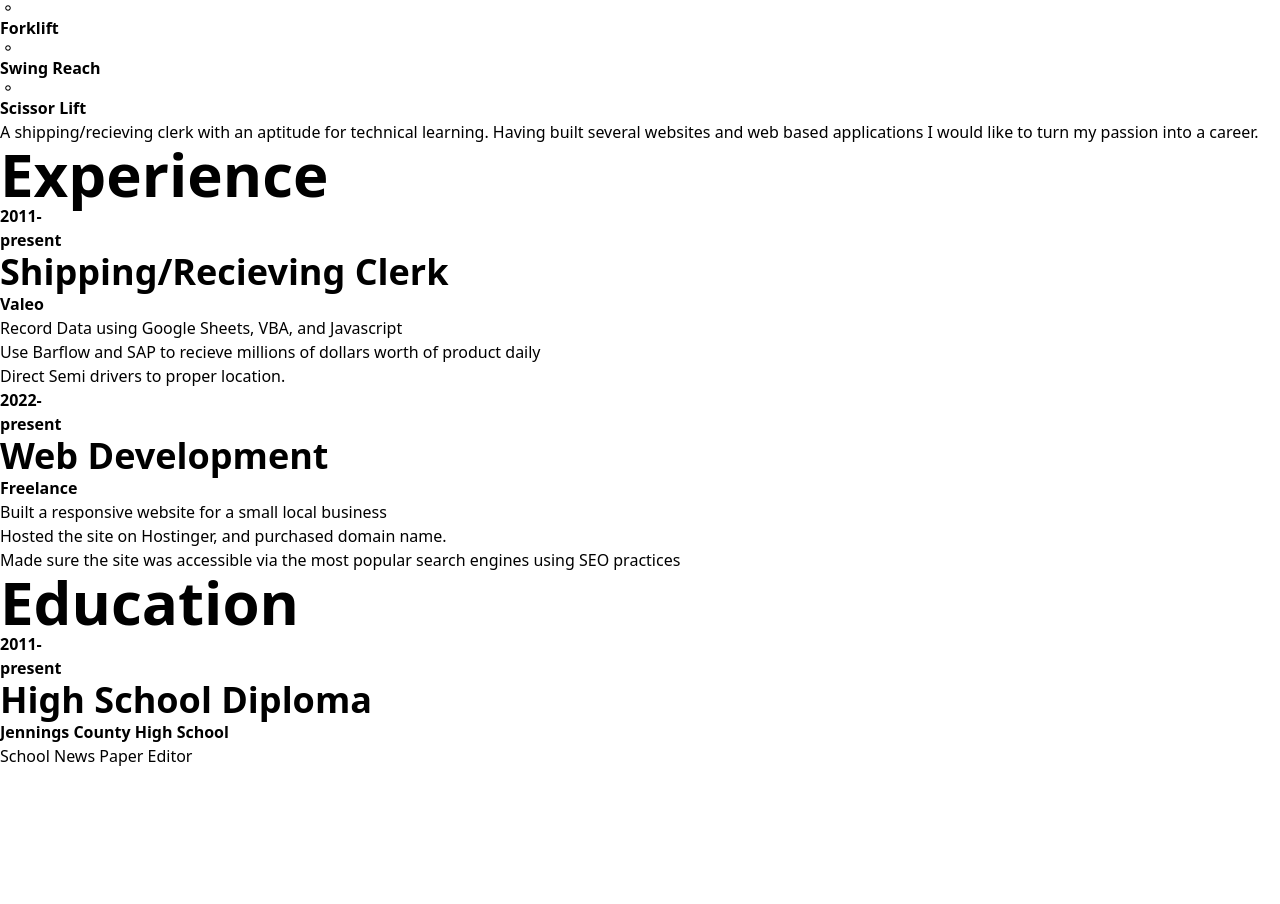
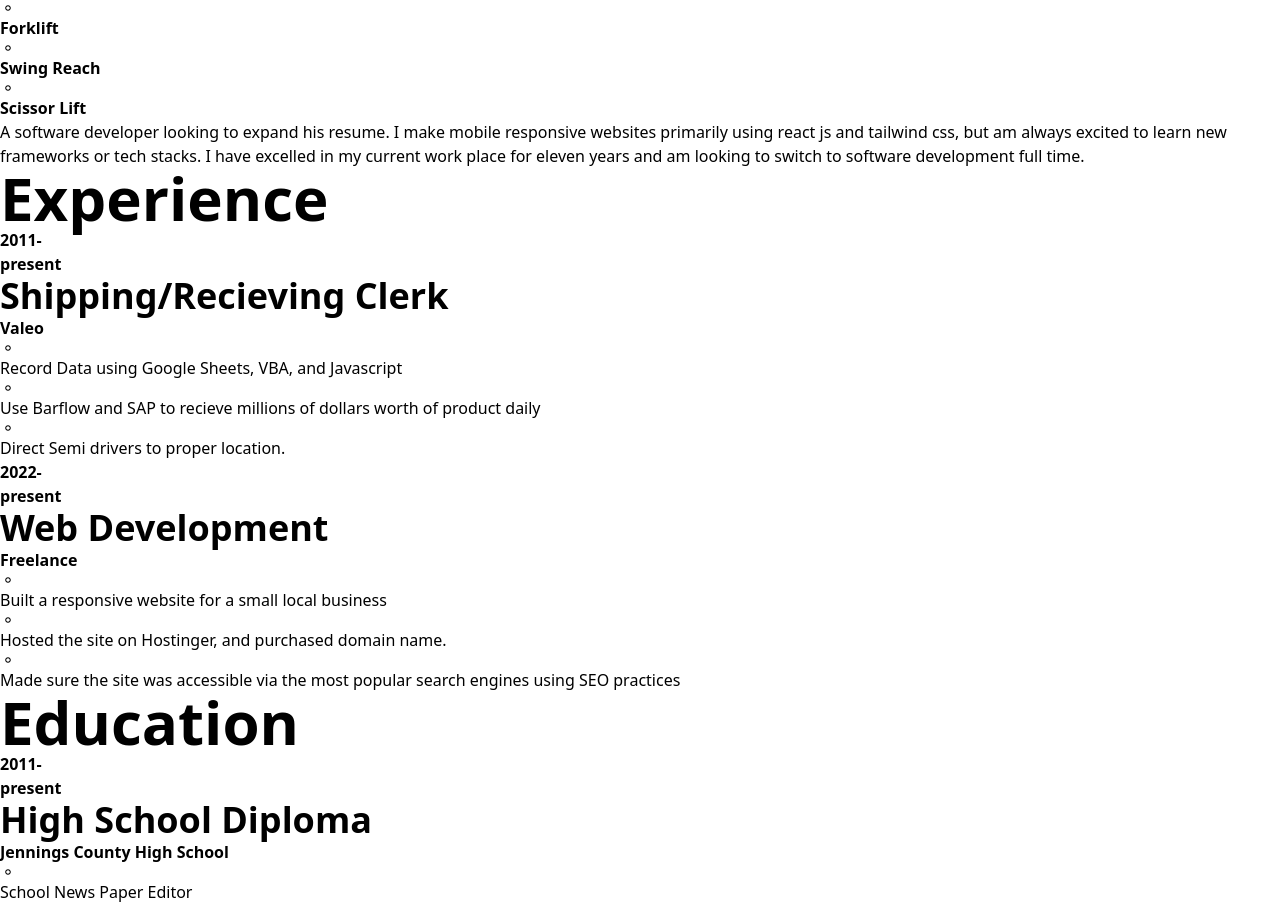
Before and after one commit to Nicholas-Abell/portfolio, a Next.js app: page /resume in a window 1280 px wide. Shown: the part 1162-2066 px from the top of the page. Before the commit the page ends 1930 px from the top, so only its background shows below. Built offline with nearby package versions, Linux system fonts and the light colour scheme.

Commit message:
dark mode styles, print scale, mobile responsive styles

```diff
--- a/app/resume/page.jsx
+++ b/app/resume/page.jsx
@@ -4,8 +4,8 @@ import { RxDot } from 'react-icons/rx';
 
 export default function Resume() {
     return (
-        <div className="bg-gray-100 text-gray-900 pt-20 flex print-ready">
-            <div className='w-[30vh] bg-blue-500 dark:bg-red-700 text-white py-4'>
+        <div className="bg-gray-100 dark:bg-black text-gray-900 dark:text-gray-300 pt-20 flex print:pt-0 print:scale-70">
+            <div className='w-[30vh] bg-blue-500 dark:bg-red-700 text-white dark:text-gray-300 py-4'>
                 <div className='p-2'>
                     <h2>Nick Abell</h2>
                     <p>Front End Developer</p>
@@ -21,19 +21,19 @@ export default function Resume() {
                         </li>
                         <li>
                             <h3 className='py-2 underline'>Email</h3>
-                            <p className='text-gray-100'>darkforceyoda@gmail.com</p>
+                            <p className='text-gray-100 text-xs'>darkforceyoda@gmail.com</p>
                         </li>
                         <li>
                             <h3 className='py-2 underline'>GitHub</h3>
-                            <a href='https://github.com/Nicholas-Abell' className='text-gray-100 text-sm'>https://github.com/Nicholas-Abell</a>
+                            <a href='https://github.com/Nicholas-Abell' className='text-gray-100 text-xs'>https://github.com/Nicholas-Abell</a>
                         </li>
                         <li>
                             <h3 className='py-2 underline'>LinkedIn</h3>
-                            <a className='text-gray-100 text-sm'>https://www.linkedin.com/in/nicholas-abell-348807192/</a>
+                            <a href='https://www.linkedin.com/in/nicholas-abell-348807192/' className='text-gray-100 text-xs'>https://www.linkedin.com/in/nicholas-abell-348807192/</a>
                         </li>
                     </ul>
                 </div>
-                <div className='dark:bg-red-900g p-2 my-2 w-full'>
+                <div className='bg-blue-800 dark:bg-red-900 p-2 my-2 w-full'>
                     <h3 className='font-extrabold'>Skills</h3>
                 </div>
                 <div className='py-2'>
@@ -66,7 +66,8 @@ export default function Resume() {
             <div className="flex flex-col w-full">
                 <div className='px-8 pt-4'>
                     <p>
-                        A shipping/recieving clerk with an aptitude for technical learning. Having built several websites and web based applications I would like to turn my passion into a career.
+                        A software developer looking to expand his resume. I make mobile responsive websites primarily using react js and tailwind css, but am always excited to learn new frameworks or tech stacks.
+                        I have excelled in my current work place for eleven years and am looking to switch to software development full time.
                     </p>
                 </div>
                 <div className='w-full mt-4 border-t-2 border-b-2 my-8 border-gray-300'>
@@ -74,7 +75,7 @@ export default function Resume() {
                 </div>
                 <div className='pl-8 pb-8'>
                     <div className="w-full">
-                        <div className='flex gap-32'>
+                        <div className='flex flex-col sm:flex-row sm:gap-6 md:gap-12 lg:gap-32 print:gap-12'>
                             <h3 className="text-xl font-semibold mb-4">2011-<br />present</h3>
                             <div className='flex flex-col gap-8'>
                                 <div>
@@ -82,13 +83,16 @@ export default function Resume() {
                                     <h3 className='text-red-700 text-2xl'>Valeo</h3>
                                 </div>
                                 <ul className='flex flex-col gap-4'>
-                                    <li>
+                                    <li className='flex items-center'>
+                                        <RxDot />
                                         <p>Record Data using Google Sheets, VBA, and Javascript</p>
                                     </li>
-                                    <li>
+                                    <li className='flex items-center'>
+                                        <RxDot />
                                         <p>Use Barflow and SAP to recieve millions of dollars worth of product daily</p>
                                     </li>
-                                    <li>
+                                    <li className='flex items-center'>
+                                        <RxDot />
                                         <p>Direct Semi drivers to proper location.</p>
                                     </li>
                                 </ul>
@@ -98,7 +102,7 @@ export default function Resume() {
                 </div>
                 <div className='pl-8 pb-8'>
                     <div className="w-full">
-                        <div className='flex gap-32'>
+                        <div className='flex flex-col sm:flex-row sm:gap-6 md:gap-12 lg:gap-32 print:gap-12'>
                             <h3 className="text-xl font-semibold mb-4">2022-<br />present</h3>
                             <div className='flex flex-col gap-8'>
                                 <div>
@@ -106,13 +110,16 @@ export default function Resume() {
                                     <h3 className='text-red-700 text-2xl'>Freelance</h3>
                                 </div>
                                 <ul className='flex flex-col gap-4'>
-                                    <li>
+                                    <li className='flex items-center'>
+                                        <RxDot />
                                         <p>Built a responsive website for a small local business</p>
                                     </li>
-                                    <li>
+                                    <li className='flex items-center'>
+                                        <RxDot />
                                         <p>Hosted the site on Hostinger, and purchased domain name.</p>
                                     </li>
-                                    <li>
+                                    <li className='flex items-center'>
+                                        <RxDot />
                                         <p>Made sure the site was accessible via the most popular search engines using SEO practices</p>
                                     </li>
                                 </ul>
@@ -125,7 +132,7 @@ export default function Resume() {
                 </div>
                 <div className='pl-8 pb-8'>
                     <div className="w-full">
-                        <div className='flex gap-32'>
+                        <div className='flex flex-col sm:flex-row sm:gap-6 md:gap-12 lg:gap-32 print:gap-12'>
                             <h3 className="text-xl font-semibold mb-4">2011-<br />present</h3>
                             <div className='flex flex-col gap-8'>
                                 <div>
@@ -133,7 +140,8 @@ export default function Resume() {
                                     <h3 className='text-red-700 text-2xl'>Jennings County High School</h3>
                                 </div>
                                 <ul className='flex flex-col gap-4'>
-                                    <li>
+                                    <li className='flex items-center'>
+                                        <RxDot />
                                         <p>School News Paper Editor</p>
                                     </li>
                                 </ul>
```
